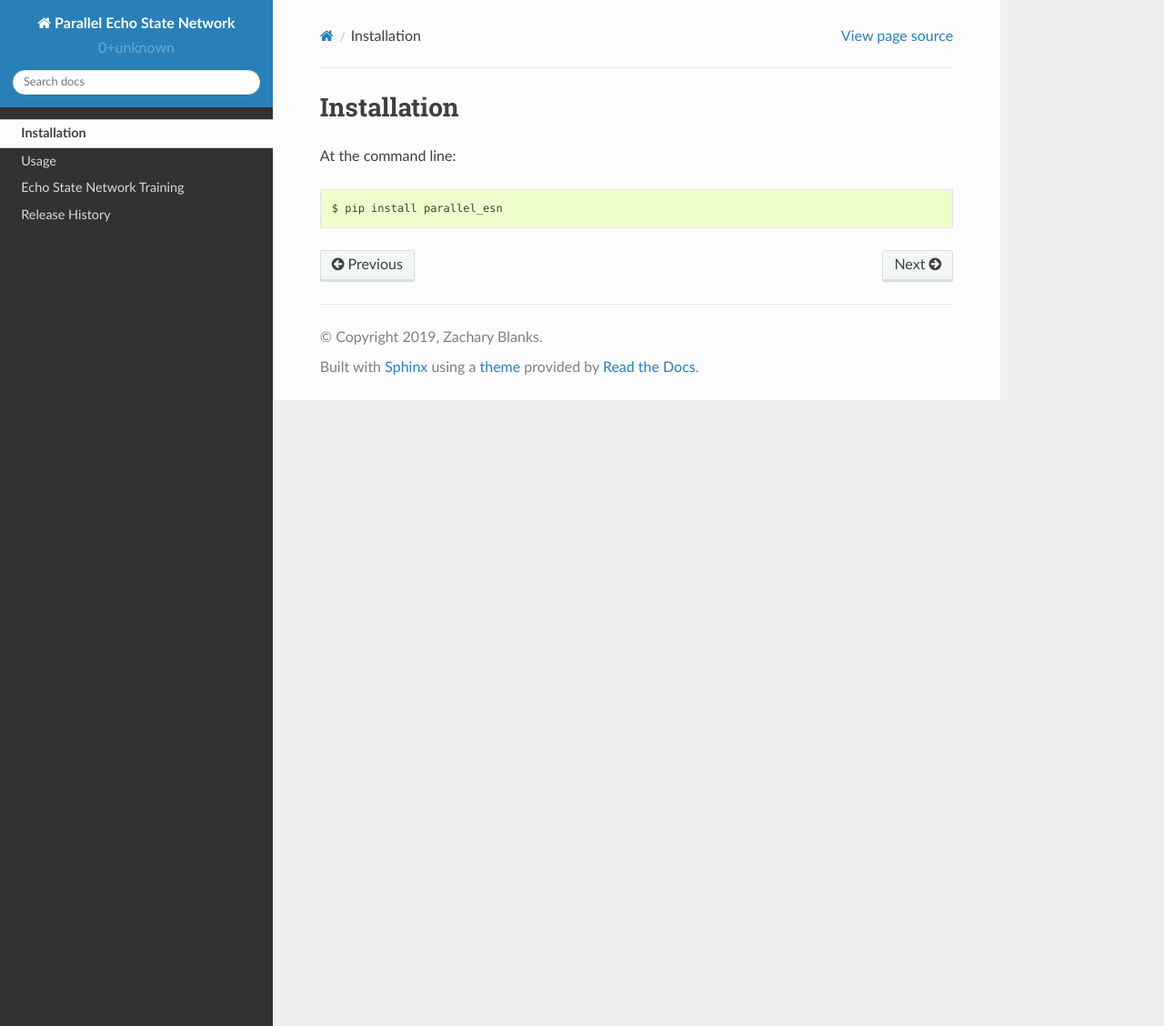
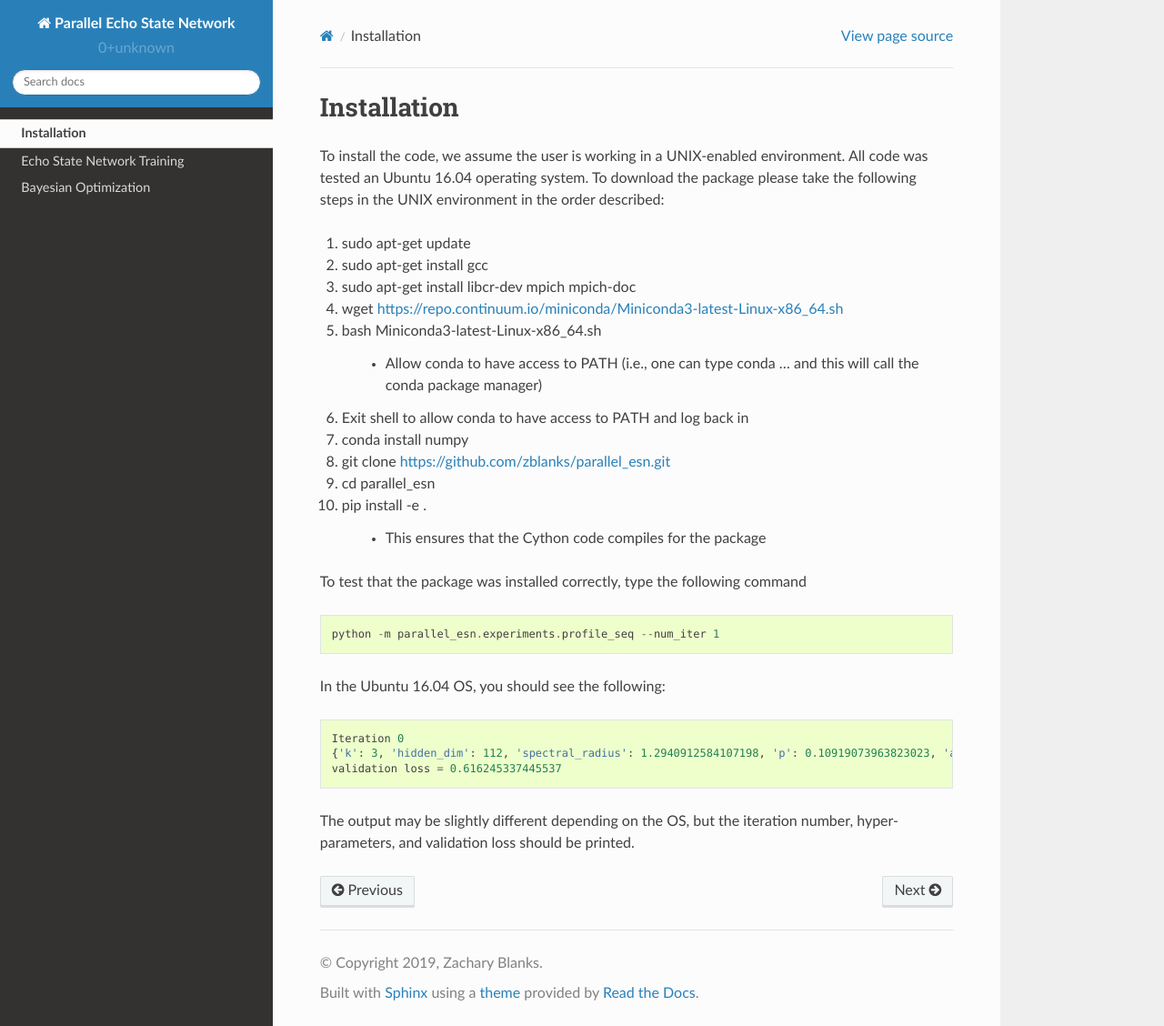
Before and after one commit to zblanks/parallel_esn, a Sphinx documentation site: the page built from docs/source/installation.rst, in a window 1280 px wide and 1128 px high. Shown: the whole window at 91% size. Built offline with Sphinx 7.4.7 and the Read the Docs theme 2.0.0, drawn with Linux system fonts in a browser that asks for light colours.

```diff
--- a/docs/source/index.rst
+++ b/docs/source/index.rst
@@ -10,6 +10,5 @@ Parallel Echo State Network Documentation
    :maxdepth: 2
 
    installation
-   usage
    network-training
-   release-history
+   bo
--- a/docs/source/installation.rst
+++ b/docs/source/installation.rst
@@ -2,6 +2,40 @@
 Installation
 ============
 
-At the command line::
+To install the code, we assume the user is working in a UNIX-enabled
+environment. All code was tested an Ubuntu 16.04 operating system.
+To download the package please take the following steps in the UNIX environment
+in the order described:
 
-    $ pip install parallel_esn
+1. sudo apt-get update
+2. sudo apt-get install gcc
+3. sudo apt-get install libcr-dev mpich mpich-doc
+4. wget https://repo.continuum.io/miniconda/Miniconda3-latest-Linux-x86_64.sh
+5. bash Miniconda3-latest-Linux-x86_64.sh
+
+        - Allow conda to have access to PATH (i.e., one can type conda ... and this will call the conda package manager)
+
+6. Exit shell to allow conda to have access to PATH and log back in
+7. conda install numpy
+8. git clone https://github.com/zblanks/parallel_esn.git
+9. cd parallel_esn
+10. pip install -e .
+
+        - This ensures that the Cython code compiles for the package
+
+To test that the package was installed correctly, type the following command
+
+::
+
+        python -m parallel_esn.experiments.profile_seq --num_iter 1
+
+In the Ubuntu 16.04 OS, you should see the following:
+
+::
+
+        Iteration 0
+        {'k': 3, 'hidden_dim': 112, 'spectral_radius': 1.2940912584107198, 'p': 0.10919073963823023, 'alpha': 0.8153388906631103, 'beta': 141.20288318144654}
+        validation loss = 0.616245337445537
+
+The output may be slightly different depending on the OS, but the iteration
+number, hyper-parameters, and validation loss should be printed.
--- a/docs/source/network-training.rst
+++ b/docs/source/network-training.rst
@@ -5,7 +5,7 @@ Echo State Network Training
 Overview
 --------
 The primary interface with the echo state network (ESN) in this code base is
-through the :func:`~esn.esn.ESN` class. This class allows one to define an
+through the :func:`~parallel_esn.esn.ESN` class. This class allows one to define an
 ESN and fit it to data with a given set of hyper-parameters.
 
 Defining the Network
@@ -18,7 +18,6 @@ has been recent research which suggests that by having a more fine-grained
 specification of the reservoir network, one can see improvements in
 out-of-sample performance for the model :cite:`kawai2017echo`.
 
-
 Thus instead of specifying the sparsity of the reservoir, a user can now have
 greater control over the network by providing the number of neighbors and the
 re-wiring probability for the graph.
--- a/docs/source/release-history.rst
+++ /dev/null
@@ -1,6 +0,0 @@
-===============
-Release History
-===============
-
-Initial Release (YYYY-MM-DD)
-----------------------------
```
Also changed, not shown: docs/source/bo.rst (added, +16 -0 lines), docs/source/usage.rst (deleted, +0 -9 lines), 1 other file.
